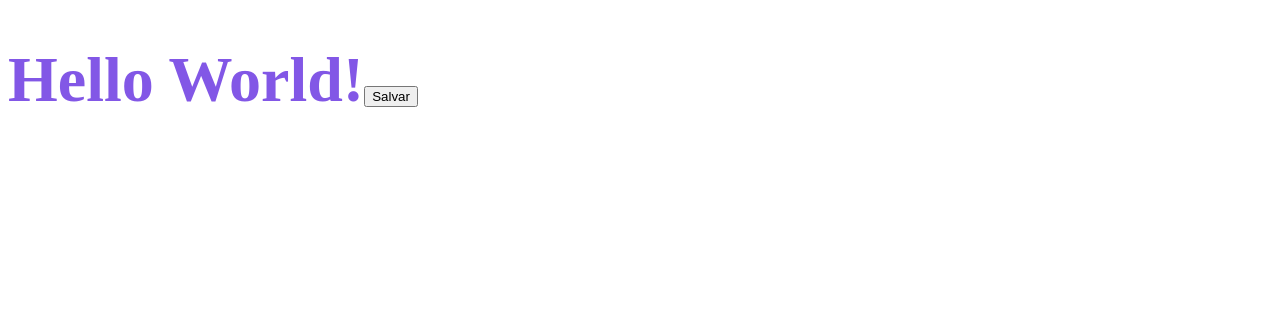
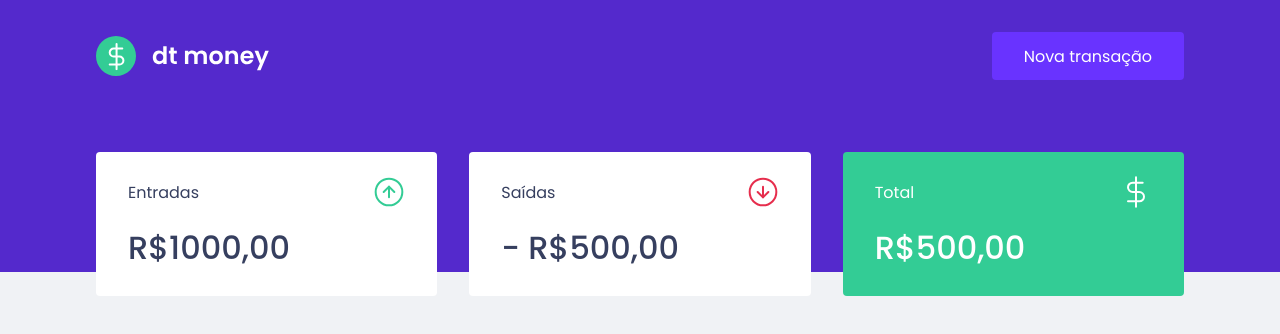
Before and after one commit to brenombastos/dtmoney, a React (Create React App) app: page / in a window 1280 px wide. Shown: the top 334 px of the page. Built offline with nearby package versions, Linux system fonts and the light colour scheme.

Commit message:
arrumado design

```diff
--- a/public/index.html
+++ b/public/index.html
@@ -2,10 +2,16 @@
 <html lang="en">
 
 <head>
+  <link rel="preconnect" href="https://fonts.gstatic.com">
+
   <meta charset="utf-8" />
   <meta name="viewport" content="width=device-width, initial-scale=1" />
 
+
+  <link rel="shortcut icon" href="favicon.png" type="image/png">
   <title>dtmoney</title>
+
+  <link href="https://fonts.googleapis.com/css2?family=Poppins:wght@400;500;600&display=swap" rel="stylesheet">
 </head>
 
 <body>
--- a/src/App.tsx
+++ b/src/App.tsx
@@ -1,17 +1,13 @@
-import styled from 'styled-components'
-
-const Title = styled.h1`
-  font-size: 64px;
-  color: #8257e6;
-`
+import { GlobalStyle } from "./assets/styles/global";
+import { Dashboard } from "./components/Dashboard";
+import { Header } from "./components/Header";
 
 export function App() {
   return (
-    <div className="App">
-      <Title>
-        Hello World!
-        <button>Salvar</button>
-      </Title>
-    </div>
+    <>
+      <Header />
+      <Dashboard />
+      <GlobalStyle />
+    </>
   );
 }
--- /dev/null
+++ b/src/assets/styles/global.ts
@@ -0,0 +1,58 @@
+import { createGlobalStyle } from 'styled-components'
+
+export const GlobalStyle = createGlobalStyle`
+
+    :root {
+        --red: #e52d4d;
+        --blue: #5429cc;
+        --green: #33CC95;
+
+
+        --blue-light: #6933ff;
+
+        --text-title: #363f5f;
+        --text-body: #969cb3;
+
+        --background: #f0f2f5;
+        --shape: #ffffff;
+    }
+
+    *{
+        margin: 0;
+        padding: 0;
+        box-sizing: border-box;
+    }
+
+    html {
+        @media (max-width: 1080px) {
+            font-size: 93.75%;
+        }
+        @media (max-width: 720px) {
+            font-size: 87.5%;
+        }
+    }
+
+
+
+    body {
+        background: var(--background);
+        -webkit-font-smoothing: antialiased;
+    }
+
+    body, input, textarea, button {
+        font-family: 'Poppins', sans-serif;
+        font-weight: 400;
+    }
+
+    h1, h2, h3, h4, h5, h6, strong {
+        font-weight: 600;
+    }
+
+    button {
+        cursor: pointer;
+    }
+    [disabled] {
+        opacity: 0.6;
+        cursor: not-allowed;
+    }
+`
--- /dev/null
+++ b/src/components/Dashboard/index.tsx
@@ -0,0 +1,10 @@
+import { Summary } from "../Summary";
+import { Container } from "./styles";
+
+export function Dashboard() {
+    return (
+        <Container>
+            <Summary />
+        </Container>
+    );
+}
--- /dev/null
+++ b/src/components/Dashboard/styles.ts
@@ -0,0 +1,7 @@
+import styled from "styled-components";
+
+export const Container = styled.main`
+    max-width: 1120px;
+    margin: 0 auto;
+    padding: 2.5rem 1rem;
+`;
--- /dev/null
+++ b/src/components/Header/index.tsx
@@ -0,0 +1,15 @@
+import logoImg from '../../assets/logo.svg'
+import { Conteiner, Content } from './styles'
+
+export function Header() {
+    return (
+        <Conteiner>
+            <Content>
+                <img src={logoImg} alt="dt money" />
+                <button type="button">
+                    Nova transação
+                </button>
+            </Content>
+        </Conteiner>
+    )
+}
--- /dev/null
+++ b/src/components/Header/styles.ts
@@ -0,0 +1,31 @@
+import styled from 'styled-components';
+
+export const Conteiner = styled.header`
+    background: var(--blue);
+`
+
+export const Content = styled.div`
+    max-width: 1120px;
+    margin: 0 auto;
+
+    padding: 2rem 1rem 12rem;
+    display: flex;
+    align-items: center;
+    justify-content: space-between;
+
+    button{
+        font-size: 1rem;
+        color: #FFF;
+        background: var(--blue-light);
+        border: 0;
+        padding: 0 2rem;
+        border-radius: 0.25rem;
+        height: 3rem;
+
+        transition: filter 0.2s;
+
+        &:hover {
+            filter: brightness(0.9)
+        }
+    }
+`
--- /dev/null
+++ b/src/components/Summary/index.tsx
@@ -0,0 +1,33 @@
+import incomeImg from '../../assets/income.svg'
+import outcomeImg from '../../assets/outcome.svg'
+import totalImg from '../../assets/total.svg'
+import { Container } from "./styles";
+
+export function Summary() {
+
+    return (
+        <Container>
+            <div>
+                <header>
+                    <p>Entradas</p>
+                    <img src={incomeImg} alt="Entradas" />
+                </header>
+                <strong>R$1000,00</strong>
+            </div>
+            <div>
+                <header>
+                    <p>Saídas</p>
+                    <img src={outcomeImg} alt="Saídas" />
+                </header>
+                <strong>- R$500,00</strong>
+            </div>
+            <div className="highlight-background">
+                <header>
+                    <p>Total</p>
+                    <img src={totalImg} alt="Total" />
+                </header>
+                <strong>R$500,00</strong>
+            </div>
+        </Container>
+    )
+}
--- /dev/null
+++ b/src/components/Summary/styles.ts
@@ -0,0 +1,32 @@
+import styled from 'styled-components';
+
+export const Container = styled.div`
+    display: grid;
+    grid-template-columns: repeat(3, 1fr);
+    gap: 2rem;
+    margin-top: -10rem;
+
+    div{
+        background: var(--shape);
+        padding: 1.5rem 2rem;
+        border-radius: 0.25rem;
+        color: var(--text-title);
+        header{
+            display: flex;
+            align-items: center;
+            justify-content: space-between;
+        }
+
+        strong{
+            display: block;
+            margin-top: 1rem;
+            font-size: 2rem;
+            font-weight: 500;
+            line-height: 3rem;
+        }
+        &.highlight-background {
+            background: var(--green);
+            color: #fff;
+        }
+    }
+`
```
